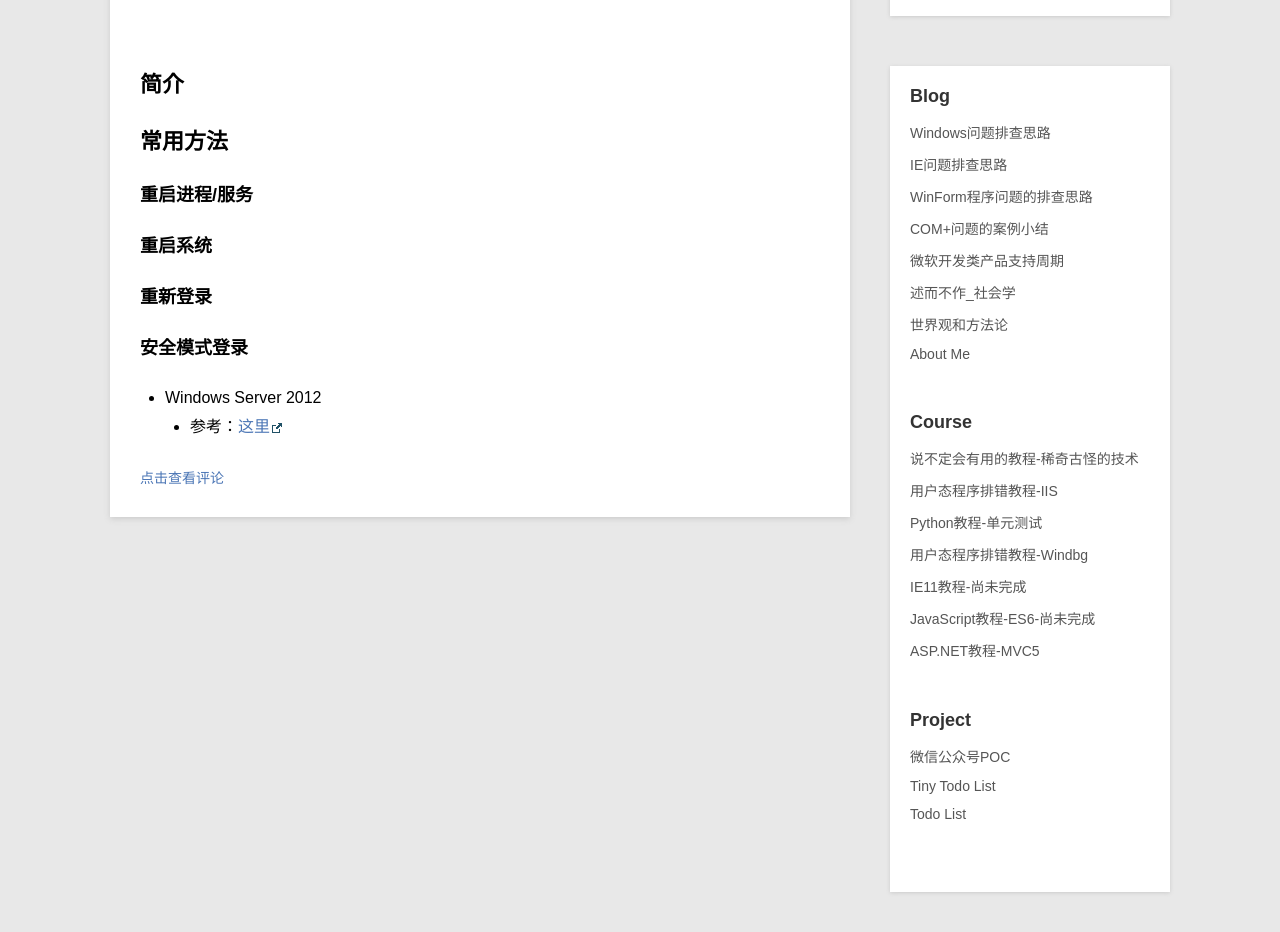
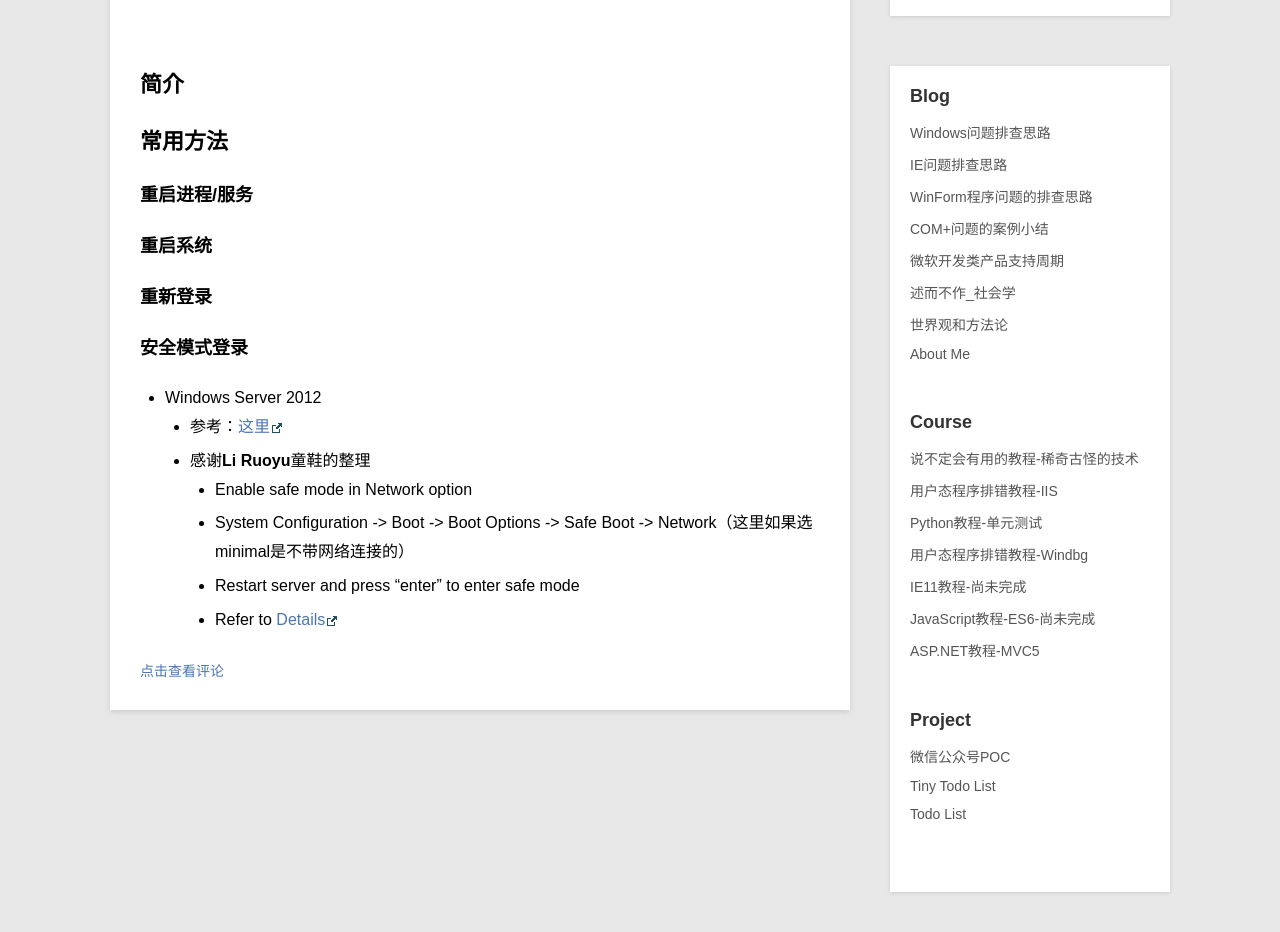
Before and after one commit to wu-wenxiang/wu-wenxiang.github.io, a Jekyll site: the page built from _posts/blog/2016-06-23-TS-Windows.md, in a window 1280 px wide, cut to the strip 189-1131 px from the top of the page. Shown: the top 932 px of the strip. Built offline with Jekyll 4.4.1, drawn with Linux system fonts in a browser that asks for light colours.

Commit message:
udpate _posts/blog/2016-06-23-TS-Windows.md

```diff
--- a/_posts/blog/2016-06-23-TS-Windows.md
+++ b/_posts/blog/2016-06-23-TS-Windows.md
@@ -19,3 +19,8 @@ description:    介绍排查问题的若干简单有效的方法
 
 - Windows Server 2012
 	- 参考：[这里](http://www.isunshare.com/windows-2012/boot-windows-server-2012-in-safe-mode.html)
+	- 感谢**Li Ruoyu**童鞋的整理
+		- Enable safe mode in Network option
+		- System Configuration -> Boot -> Boot Options -> Safe Boot -> Network（这里如果选minimal是不带网络连接的）
+		- Restart server and press “enter” to enter safe mode
+		- Refer to [Details](http://7xudfs.com1.z0.glb.clouddn.com/0f411cda89af489da677eaec9d2e3a5f-SafeModeNetworkTest.docx)
```
